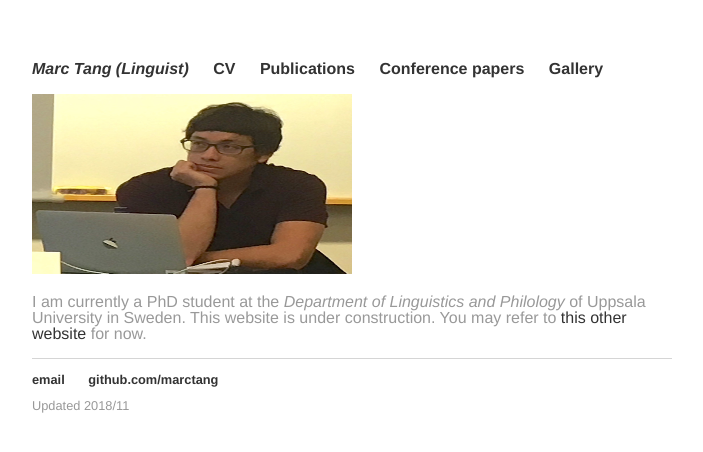
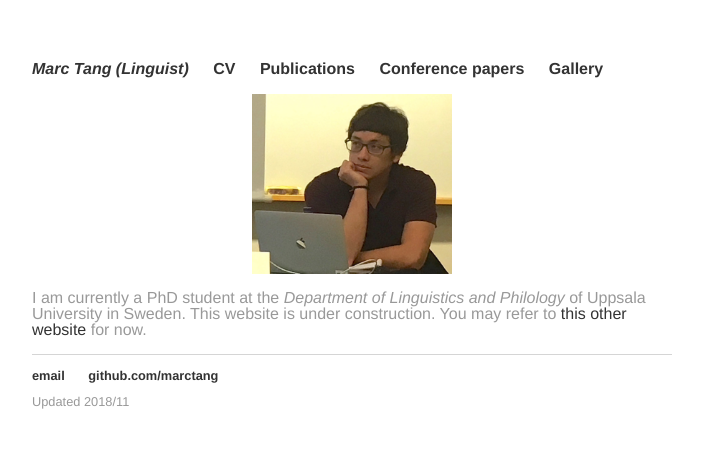
Before and after one commit to marctang/marctang.github.io, a Jekyll site: the page built from index.html, in a window 1280 px wide. Shown: the top 452 px of the page, without its empty margins (288-991 px from the left). Built offline with Jekyll 4.4.1, drawn with Linux system fonts in a browser that asks for light colours.

Commit message:
Update index.html

```diff
--- a/index.html
+++ b/index.html
@@ -3,6 +3,6 @@ layout: default
 title: Linguistics and computational methods
 ---
   <div class="blurb">
-  <img src="pictures/pic3.JPG" width="200" height="180" style="width:50%;" />
+  <img src="pictures/pic3.JPG" width="200" height="180" class="center" />
   <p> I am currently a PhD student at the <em>Department of Linguistics and Philology</em> of Uppsala University in Sweden. This website is under construction. You may refer to <a href="https://marctang.com">this other website</a> for now. </p>
   </div><!-- /.blurb -->
```
